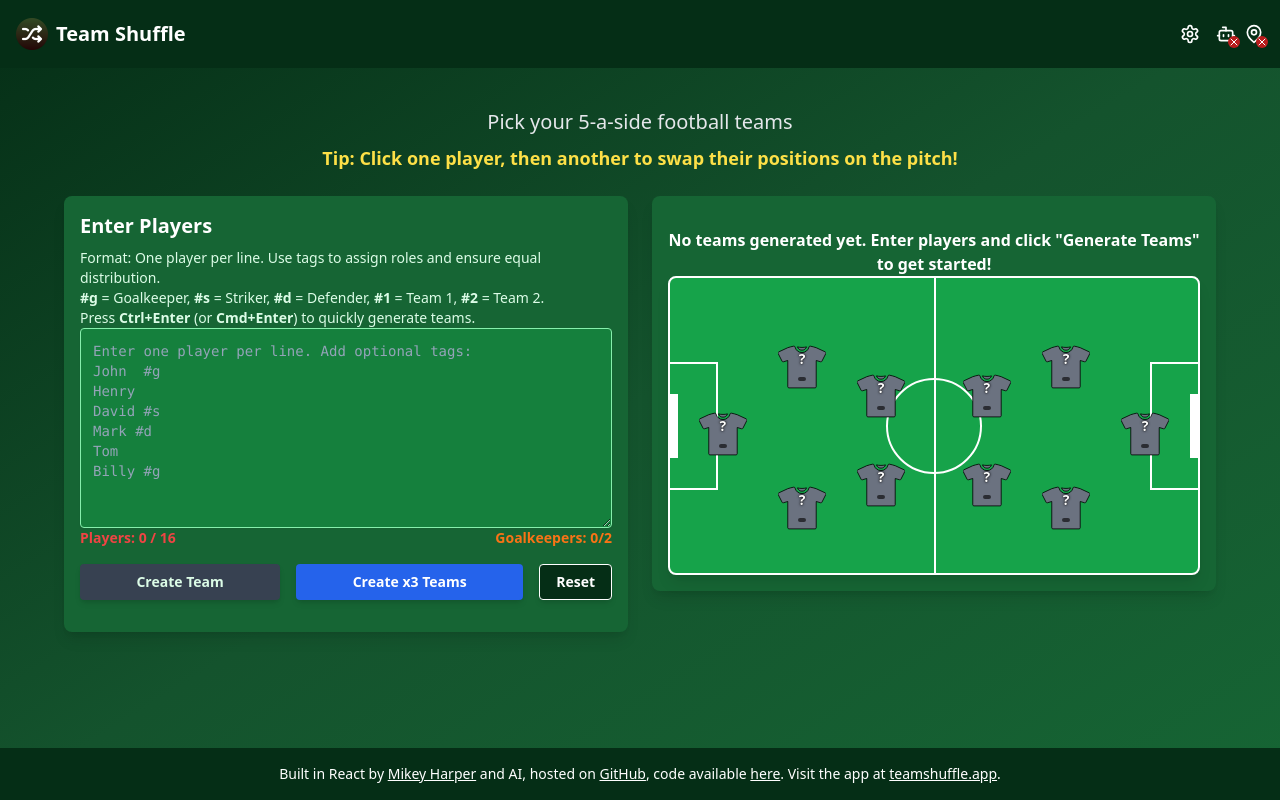
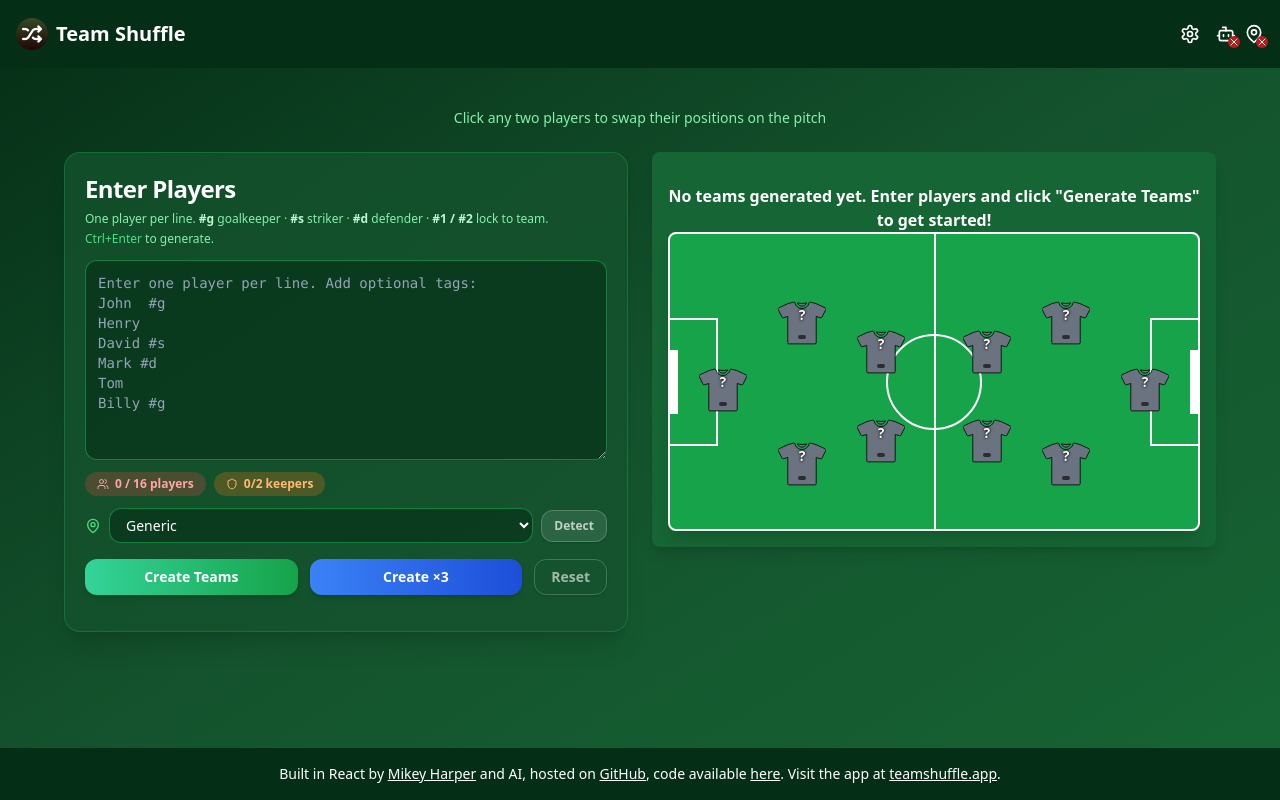
Before and after one commit to dr-harper/football-team-picker, a React (Vite) app: page / in a window 1280 px wide. Built offline with nearby package versions, Linux system fonts and the light colour scheme.

Commit message:
✨ feat: Modernise UI with 2025 styling, coherent button colour scheme, and locale selector in player input

```diff
--- a/src/App.tsx
+++ b/src/App.tsx
@@ -18,6 +18,10 @@ import { callGemini } from './utils/geminiClient';
 const FootballTeamPickerInner = () => {
     const {
         places,
+        selectedLocation,
+        handleLocationChange,
+        handleFindLocation,
+        isLoadingLocation,
         activeGeminiKey,
         aiEnabled,
         aiModel,
@@ -250,14 +254,9 @@ const FootballTeamPickerInner = () => {
                     </div>
                 )}
 
-                <div className="text-center space-y-3 mb-6 mt-4">
-                    <p className="text-gray-200 text-lg sm:text-xl">
-                        Pick your 5-a-side football teams<br />
-                        <span className="text-yellow-300 text-base sm:text-lg font-semibold block mt-2">
-                            Tip: Click one player, then another to swap their positions on the pitch!
-                        </span>
-                    </p>
-                </div>
+                <p className="text-center text-green-300 text-sm mb-6 mt-4">
+                    Click any two players to swap their positions on the pitch
+                </p>
 
                 <div className="max-w-6xl mx-auto grid grid-cols-1 md:grid-cols-2 gap-6 foldable-grid">
                     <div className="space-y-6">
@@ -273,6 +272,10 @@ const FootballTeamPickerInner = () => {
                             errorMessage={errorMessage}
                             showNoGoalkeeperInfo={showNoGoalkeeperInfo}
                             hasTeams={teamSetups.length > 0}
+                            selectedLocation={selectedLocation}
+                            onLocationChange={handleLocationChange}
+                            onFindLocation={handleFindLocation}
+                            isLoadingLocation={isLoadingLocation}
                         />
                     </div>
 
--- a/src/components/PlayerIcon.tsx
+++ b/src/components/PlayerIcon.tsx
@@ -1,4 +1,4 @@
-import React from 'react';
+import React, { useRef, useState, useLayoutEffect } from 'react';
 import { cn } from '../lib/utils';
 
 interface PlayerIconProps {
@@ -13,6 +13,15 @@ const PlayerIcon: React.FC<PlayerIconProps> = React.memo(({ color, number, name,
     const fillColor = isPlaceholder ? '#6b7280' : isGoalkeeper ? '#facc15' : color || '#ffffff'; // Grey for placeholders
     const displayNumber = isPlaceholder ? '?' : number !== null ? number : '-';
     const displayName = isPlaceholder ? '' : name;
+
+    const nameRef = useRef<HTMLDivElement>(null);
+    const [isMultiLine, setIsMultiLine] = useState(false);
+    useLayoutEffect(() => {
+        if (nameRef.current) {
+            const lineHeight = parseFloat(getComputedStyle(nameRef.current).lineHeight);
+            setIsMultiLine(nameRef.current.clientHeight > lineHeight * 1.5);
+        }
+    }, [displayName]);
 
     return (
         <div className={cn(
@@ -51,7 +60,7 @@ const PlayerIcon: React.FC<PlayerIconProps> = React.memo(({ color, number, name,
             <div className="absolute top-1/3 left-1/2 transform -translate-x-1/2 -translate-y-1/2 text-sm font-bold text-white pointer-events-none" style={{ textShadow: '0px 0px 1px black, 0px 0px 3px black' }}>
                 {displayNumber}
             </div>
-            <div className="absolute top-3/4 left-1/2 transform -translate-x-1/2 -translate-y-1/2 text-lg text-center bg-black bg-opacity-60 px-1 py-0.5 rounded pointer-events-none">
+            <div ref={nameRef} className={`absolute top-3/4 left-1/2 transform -translate-x-1/2${isMultiLine ? ' -translate-y-1/2' : ''} text-lg text-center bg-black bg-opacity-60 px-1 py-0.5 rounded pointer-events-none`}>
                 {displayName}
             </div>
         </div>
--- a/src/components/PlayerInput.tsx
+++ b/src/components/PlayerInput.tsx
@@ -1,9 +1,10 @@
 import React, { useMemo } from 'react';
 import { Button } from './ui/button';
 import { Textarea } from './ui/textarea';
-import { Sparkles } from 'lucide-react';
+import { Sparkles, MapPin, Users, Shield } from 'lucide-react';
 import { MIN_PLAYERS, MAX_PLAYERS, NUM_TEAMS } from '../constants/gameConstants';
 import { validatePlayerInput } from '../utils/validation';
+import { teamPlaces } from '../constants/teamConstants';
 
 interface PlayerInputProps {
     playersText: string;
@@ -17,6 +18,10 @@ interface PlayerInputProps {
     errorMessage: string;
     showNoGoalkeeperInfo: boolean;
     hasTeams: boolean;
+    selectedLocation: string;
+    onLocationChange: (e: React.ChangeEvent<HTMLSelectElement>) => void;
+    onFindLocation: () => void;
+    isLoadingLocation: boolean;
 }
 
 const PlayerInput: React.FC<PlayerInputProps> = ({
@@ -31,6 +36,10 @@ const PlayerInput: React.FC<PlayerInputProps> = ({
     errorMessage,
     showNoGoalkeeperInfo,
     hasTeams,
+    selectedLocation,
+    onLocationChange,
+    onFindLocation,
+    isLoadingLocation,
 }) => {
     const playerCount = playersText.split('\n').filter(line => line.trim()).length;
     const goalkeeperCount = playersText.split('\n').filter(line => line.includes('#g')).length;
@@ -45,22 +54,25 @@ const PlayerInput: React.FC<PlayerInputProps> = ({
     };
 
     return (
-        <div className="bg-green-700 dark:bg-green-800 p-4 shadow-lg text-white rounded-lg">
+        <div className="bg-green-800/80 dark:bg-green-900/80 border border-green-600/40 p-5 shadow-xl text-white rounded-2xl">
             <div className="mb-4">
-                <h2 className="text-xl font-semibold mb-2 text-white">Enter Players</h2>
-                <p className="text-sm text-green-100 mt-1">
-                    Format: One player per line. Use tags to assign roles and ensure equal distribution.<br />
-                    <span className="font-bold">#g</span> = Goalkeeper, <span className="font-bold">#s</span> = Striker, <span className="font-bold">#d</span> = Defender, <span className="font-bold">#1</span> = Team 1, <span className="font-bold">#2</span> = Team 2.<br />
-                    Press <span className="font-bold">Ctrl+Enter</span> (or <span className="font-bold">Cmd+Enter</span>) to quickly generate teams.
+                <h2 className="text-2xl font-extrabold mb-1 text-white tracking-tight">Enter Players</h2>
+                <p className="text-xs text-green-300 leading-relaxed">
+                    One player per line.{' '}
+                    <span className="font-semibold text-green-200">#g</span> goalkeeper &middot;{' '}
+                    <span className="font-semibold text-green-200">#s</span> striker &middot;{' '}
+                    <span className="font-semibold text-green-200">#d</span> defender &middot;{' '}
+                    <span className="font-semibold text-green-200">#1 / #2</span> lock to team.{' '}
+                    <span className="text-green-400">Ctrl+Enter</span> to generate.
                 </p>
 
-                <div className="relative">
+                <div className="relative mt-3">
                     <Textarea
                         value={playersText}
                         onChange={(e) => onPlayersTextChange(e.target.value)}
                         onKeyDown={handleKeyDown}
                         placeholder={`Enter one player per line. Add optional tags:\nJohn  #g\nHenry\nDavid #s\nMark #d\nTom\nBilly #g`}
-                        className="p-3 border border-green-300 rounded w-full h-40 font-mono bg-green-600 dark:bg-green-700 text-white placeholder-green-200"
+                        className="p-3 border border-green-500/50 rounded-xl w-full h-40 font-mono bg-green-900/60 dark:bg-green-950/60 text-white placeholder-green-500 focus:border-green-400 focus:ring-1 focus:ring-green-400 transition-colors"
                     />
                     {playersText && (
                         <div className="absolute top-2 right-2 flex gap-1">
@@ -69,7 +81,7 @@ const PlayerInput: React.FC<PlayerInputProps> = ({
                                     onClick={onFixWithAI}
                                     variant="secondary"
                                     size="sm"
-                                    className="text-xs px-2 py-1 flex items-center gap-1"
+                                    className="text-xs px-2 py-1 flex items-center gap-1 bg-amber-500/20 hover:bg-amber-500/30 text-amber-300 border border-amber-400/40 rounded-lg transition-colors"
                                     disabled={isFixingWithAI}
                                     title="Fix formatting with AI"
                                 >
@@ -81,7 +93,7 @@ const PlayerInput: React.FC<PlayerInputProps> = ({
                                 onClick={() => onPlayersTextChange('')}
                                 variant="secondary"
                                 size="sm"
-                                className="text-xs px-2 py-1"
+                                className="text-xs px-2 py-1 bg-white/10 hover:bg-white/20 text-white/70 border border-white/20 rounded-lg transition-colors"
                             >
                                 Clear
                             </Button>
@@ -99,48 +111,77 @@ const PlayerInput: React.FC<PlayerInputProps> = ({
                     </div>
                 )}
 
-                <div className="flex justify-between items-center mb-2">
-                    <p className={`text-sm font-bold ${playerCount < MIN_PLAYERS ? 'text-red-500' : 'text-green-200'}`}>
-                        Players: {playerCount} / {MAX_PLAYERS}
-                    </p>
-                    <p className={`text-sm font-bold ${goalkeeperCount < NUM_TEAMS ? 'text-orange-500' : 'text-green-200'}`}>
-                        Goalkeepers: {goalkeeperCount}/{NUM_TEAMS}
-                    </p>
+                <div className="flex gap-2 mt-3">
+                    <div className={`flex items-center gap-1.5 px-3 py-1 rounded-full text-xs font-semibold ${playerCount < MIN_PLAYERS ? 'bg-red-500/25 text-red-300' : 'bg-black/20 text-green-200'}`}>
+                        <Users className="w-3 h-3" />
+                        {playerCount} / {MAX_PLAYERS} players
+                    </div>
+                    <div className={`flex items-center gap-1.5 px-3 py-1 rounded-full text-xs font-semibold ${goalkeeperCount < NUM_TEAMS ? 'bg-orange-500/25 text-orange-300' : 'bg-black/20 text-green-200'}`}>
+                        <Shield className="w-3 h-3" />
+                        {goalkeeperCount}/{NUM_TEAMS} keepers
+                    </div>
                 </div>
 
-                <div className="flex gap-4 mt-4">
+                <div className="flex items-center gap-2 mt-3">
+                    <MapPin className="w-4 h-4 text-green-400 shrink-0" />
+                    <select
+                        value={selectedLocation}
+                        onChange={onLocationChange}
+                        className="flex-1 border border-green-500/50 rounded-xl px-3 py-1.5 text-sm bg-green-900/60 dark:bg-green-950/60 text-white focus:border-green-400 focus:ring-1 focus:ring-green-400 transition-colors"
+                        aria-label="Team name locale"
+                    >
+                        {Object.keys(teamPlaces).map(key => (
+                            <option key={key} value={key}>{key}</option>
+                        ))}
+                    </select>
+                    <Button
+                        onClick={onFindLocation}
+                        disabled={isLoadingLocation}
+                        size="sm"
+                        className="text-xs px-3 py-1.5 shrink-0 bg-white/10 hover:bg-white/20 text-white/70 border border-white/20 rounded-xl font-semibold transition-colors"
+                        title="Auto-detect location"
+                    >
+                        {isLoadingLocation ? (
+                            <svg className="animate-spin h-4 w-4" xmlns="http://www.w3.org/2000/svg" fill="none" viewBox="0 0 24 24">
+                                <circle className="opacity-25" cx="12" cy="12" r="10" stroke="currentColor" strokeWidth="4" />
+                                <path className="opacity-75" fill="currentColor" d="M4 12a8 8 0 018-8v4a4 4 0 00-4 4H4z" />
+                            </svg>
+                        ) : 'Detect'}
+                    </Button>
+                </div>
+
+                <div className="flex gap-3 mt-4">
                     <Button
                         onClick={onGenerate}
                         disabled={hasValidationErrors}
-                        className="bg-white dark:bg-gray-700 dark:text-green-100 text-green-800 py-2 px-6 rounded font-bold shadow-md transition flex-grow hover:bg-green-100 dark:hover:bg-gray-600 disabled:opacity-50 disabled:cursor-not-allowed"
+                        className="flex-1 bg-gradient-to-r from-emerald-400 to-green-600 hover:from-emerald-300 hover:to-green-500 text-white py-2.5 rounded-xl font-bold shadow-md hover:shadow-lg transition-all disabled:opacity-50 disabled:cursor-not-allowed"
                     >
-                        Create Team
+                        Create Teams
                     </Button>
                     <Button
                         onClick={onGenerateMultiple}
                         disabled={hasValidationErrors}
-                        className="bg-blue-700 dark:bg-blue-600 text-white py-2 px-6 rounded font-bold shadow-md transition flex-grow hover:bg-blue-800 dark:hover:bg-blue-700 disabled:opacity-50 disabled:cursor-not-allowed"
+                        className="flex-1 bg-gradient-to-r from-blue-500 to-blue-700 text-white py-2.5 rounded-xl font-bold shadow-md hover:shadow-lg hover:from-blue-400 hover:to-blue-600 transition-all disabled:opacity-50 disabled:cursor-not-allowed"
                     >
-                        Create x3 Teams
+                        Create ×3
                     </Button>
                     <Button
                         onClick={onReset}
-                        className="bg-green-900 dark:bg-green-950 text-white py-2 px-4 rounded font-bold shadow-md transition border border-white hover:bg-green-800 dark:hover:bg-green-900"
+                        className="px-4 py-2.5 rounded-xl font-bold bg-transparent border border-white/20 text-white/60 hover:text-red-400 hover:border-red-400/40 hover:bg-red-400/10 transition-all"
                     >
                         Reset
                     </Button>
                 </div>
+
                 {errorMessage && (
-                    <div role="alert" className="mt-3 bg-red-700 border border-red-500 text-white px-4 py-2 rounded">
+                    <div role="alert" className="mt-3 bg-red-500/20 border border-red-400/50 text-red-200 px-4 py-2 rounded-xl text-sm">
                         {errorMessage}
                     </div>
                 )}
 
                 {hasTeams && showNoGoalkeeperInfo && (
-                    <div className="bg-yellow-600 text-white p-4 rounded-lg shadow-md mb-4 mt-4">
-                        <p>
-                            Teams were created without goalkeepers. To lock goalkeepers, add <span className="font-bold">#g</span> after their name in the player list.
-                        </p>
+                    <div className="bg-yellow-500/20 border border-yellow-400/40 text-yellow-200 p-3 rounded-xl text-sm mt-4">
+                        Teams were created without goalkeepers. Add <span className="font-bold">#g</span> after a player's name to lock in a keeper.
                     </div>
                 )}
             </div>
```
Also changed, not shown: src/components/FloatingFooter.tsx (+19 -26 lines), src/components/TeamSetupCard.tsx (+44 -48 lines).
